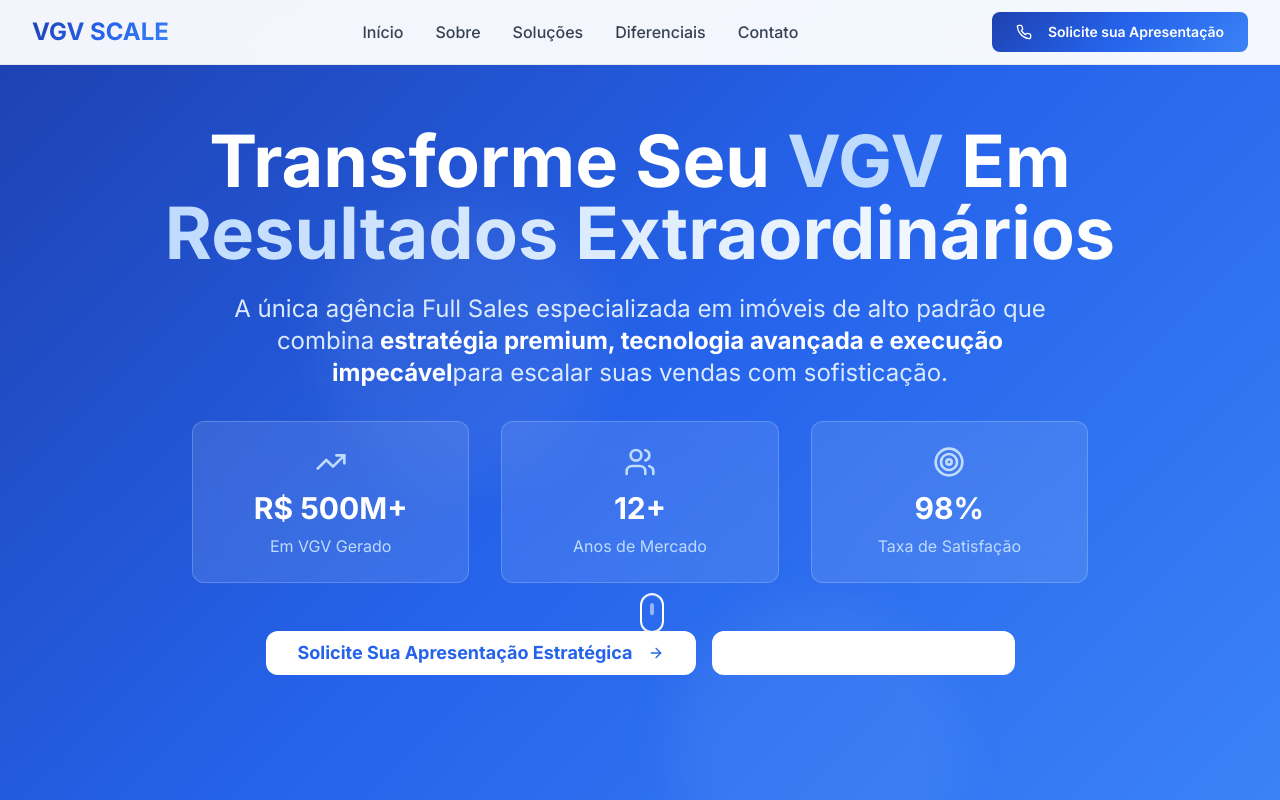
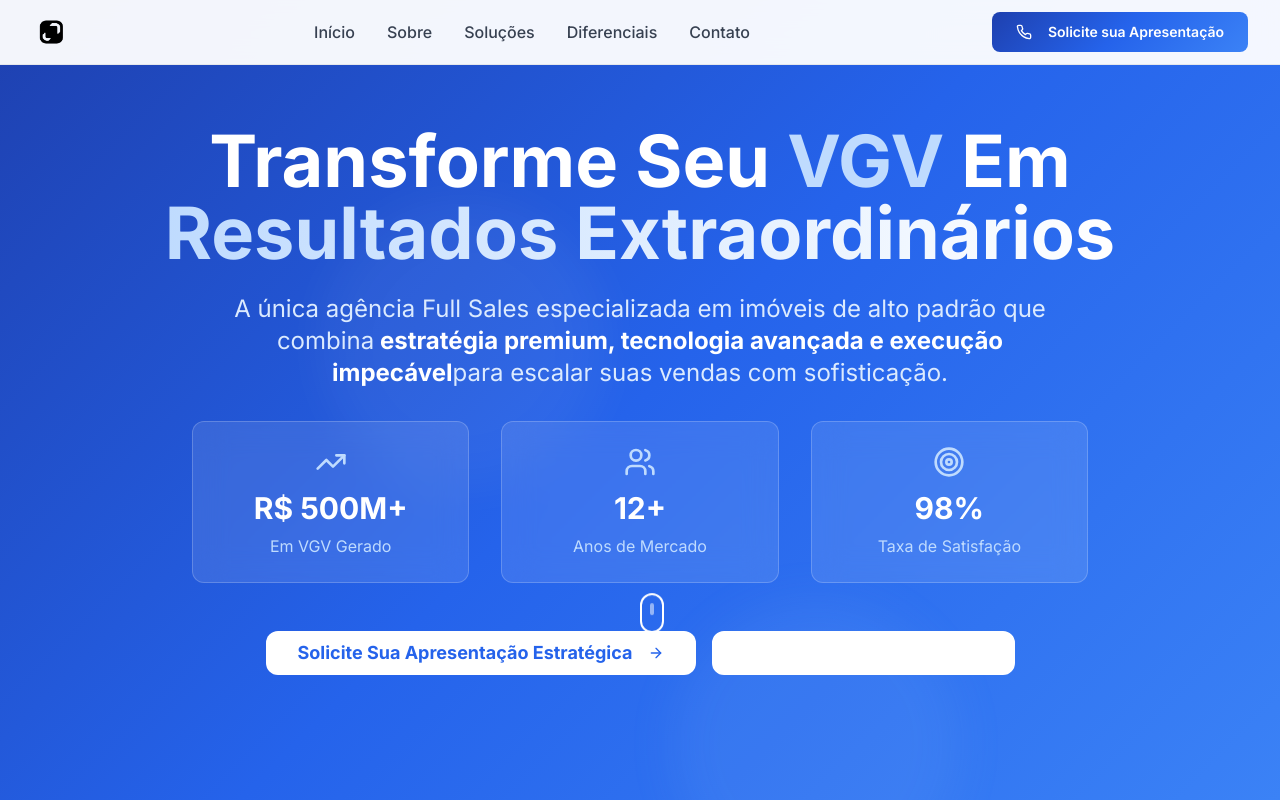
Before and after one commit to ResiPaulo/scale-luxury-copy, a React (Vite) app: page / in a window 1280 px wide. Shown: the top 800 px of the page. Built offline with nearby package versions, Linux system fonts and the light colour scheme.

Commit message:
Replace logo with new image
Replaced the text logo with the provided image.

```diff
--- a/src/components/Footer.tsx
+++ b/src/components/Footer.tsx
@@ -12,8 +12,15 @@ const Footer = () => {
         <div className="grid grid-cols-1 md:grid-cols-4 gap-8">
           {/* Brand */}
           <div className="col-span-1 md:col-span-2">
-            <div className="text-3xl font-bold bg-gradient-to-r from-blue-400 to-blue-600 bg-clip-text text-transparent mb-4">
-              VGV SCALE
+            <div className="flex items-center mb-4">
+              <img
+                src="/lovable-uploads/c4997705-7b88-4896-a646-10109a364f44.png"
+                alt="VGV SCALE"
+                className="h-12 w-12 mr-3"
+              />
+              <div className="text-3xl font-bold bg-gradient-to-r from-blue-400 to-blue-600 bg-clip-text text-transparent">
+                VGV SCALE
+              </div>
             </div>
             <p className="text-gray-400 mb-6 leading-relaxed max-w-md">
               A agência Full Sales especializada em imóveis de alto padrão que combina
--- a/src/components/Header.tsx
+++ b/src/components/Header.tsx
@@ -14,9 +14,11 @@ const Header = () => {
         <div className="flex justify-between items-center h-16">
           {/* Logo */}
           <div className="flex-shrink-0">
-            <div className="text-2xl font-bold bg-gradient-royal bg-clip-text text-transparent">
-              VGV SCALE
-            </div>
+            <img
+              src="/lovable-uploads/17304e50-8ba3-41ba-986e-5947d440ea17.png"
+              alt="VGV SCALE"
+              className="h-10 w-10"
+            />
           </div>
 
           {/* Desktop Navigation */}
```
Also changed, not shown: public/lovable-uploads/17304e50-8ba3-41ba-986e-5947d440ea17.png (added), public/lovable-uploads/c4997705-7b88-4896-a646-10109a364f44.png (added).
